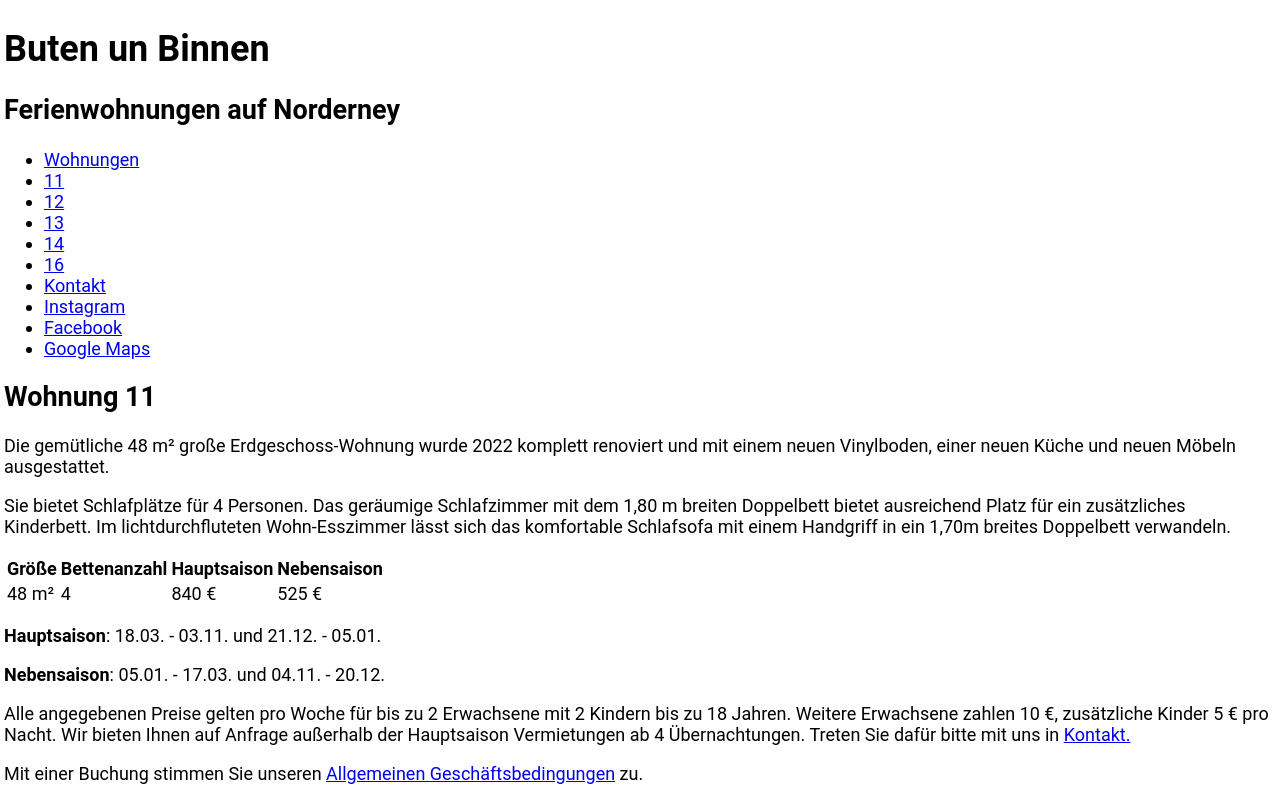
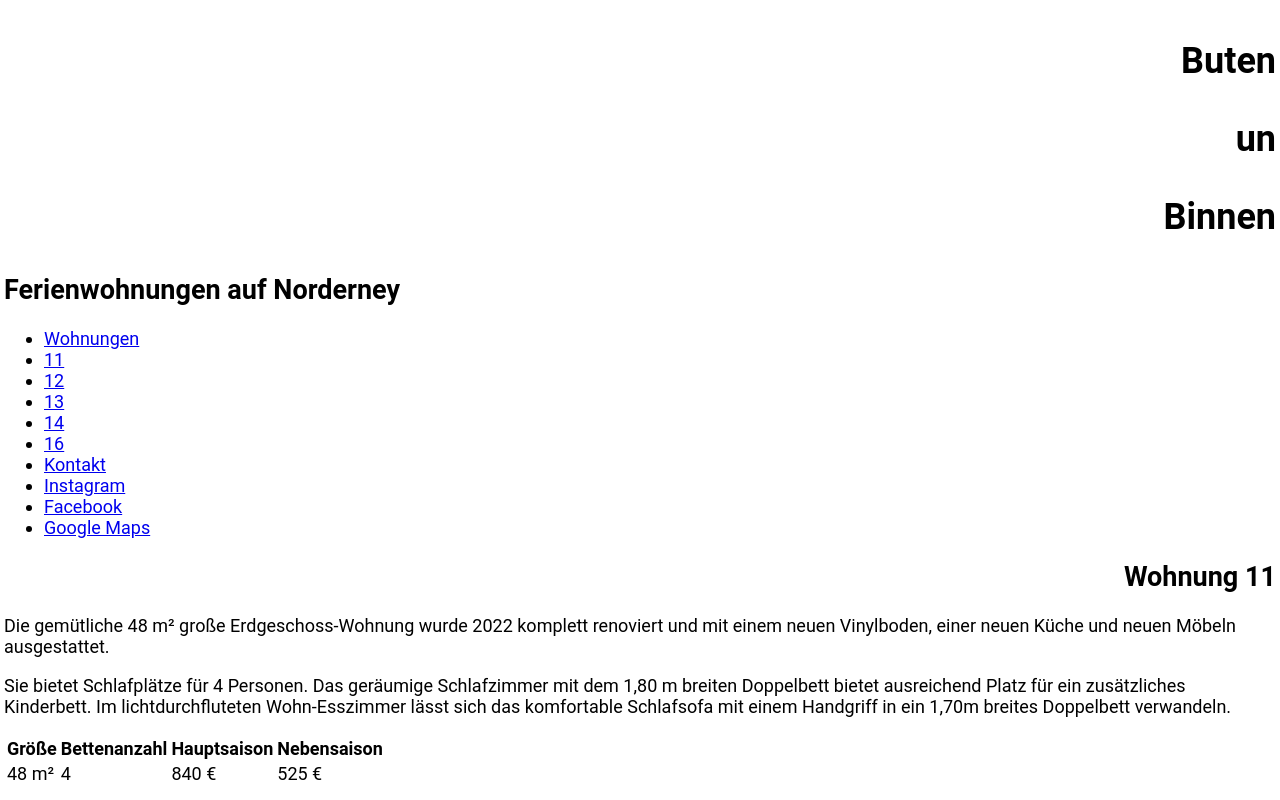
Before and after one commit to najarennpomp/butenunbinnen, a plain HTML site: page wohnung11.html in a window 1280 px wide. Shown: the top 800 px of the page. Drawn offline with Linux system fonts and the light colour scheme.

Commit message:
Logo work

```diff
--- a/style.css
+++ b/style.css
@@ -29,6 +29,7 @@ menu {
 }
 
 h1 {
+  text-align: right;
 }
 
 h2 {
--- a/wohnung11.html
+++ b/wohnung11.html
@@ -14,7 +14,9 @@
 	<body>
 
 		<side>
-			<h1>Buten un Binnen</h1>
+			<h1><p>Buten</p>
+				<p>un</p>
+				<p>Binnen</p></h1>
 			<h2>Ferienwohnungen auf Norderney</h2>
 
 				<nav>
@@ -68,8 +70,7 @@
 					<img src="images/11_schlafzimmer_1.jpg" alt="Schlafzimmer Wohnung 11"/>
 					<img src="images/11_kueche_1.jpg" alt="Küche Wohnung 11"/>
 					<img src="images/11_badezimmer_1.jpg" alt="Badezimmer Wohnung 11"/>
-
-					<img src="11_grundriss.jpg" alt="Wohnung 11 Grundriss"/></div>
+					<img src="images/11_grundriss.jpg" alt="Wohnung 11 Grundriss"/></div>
 
 				</article>
 
```
